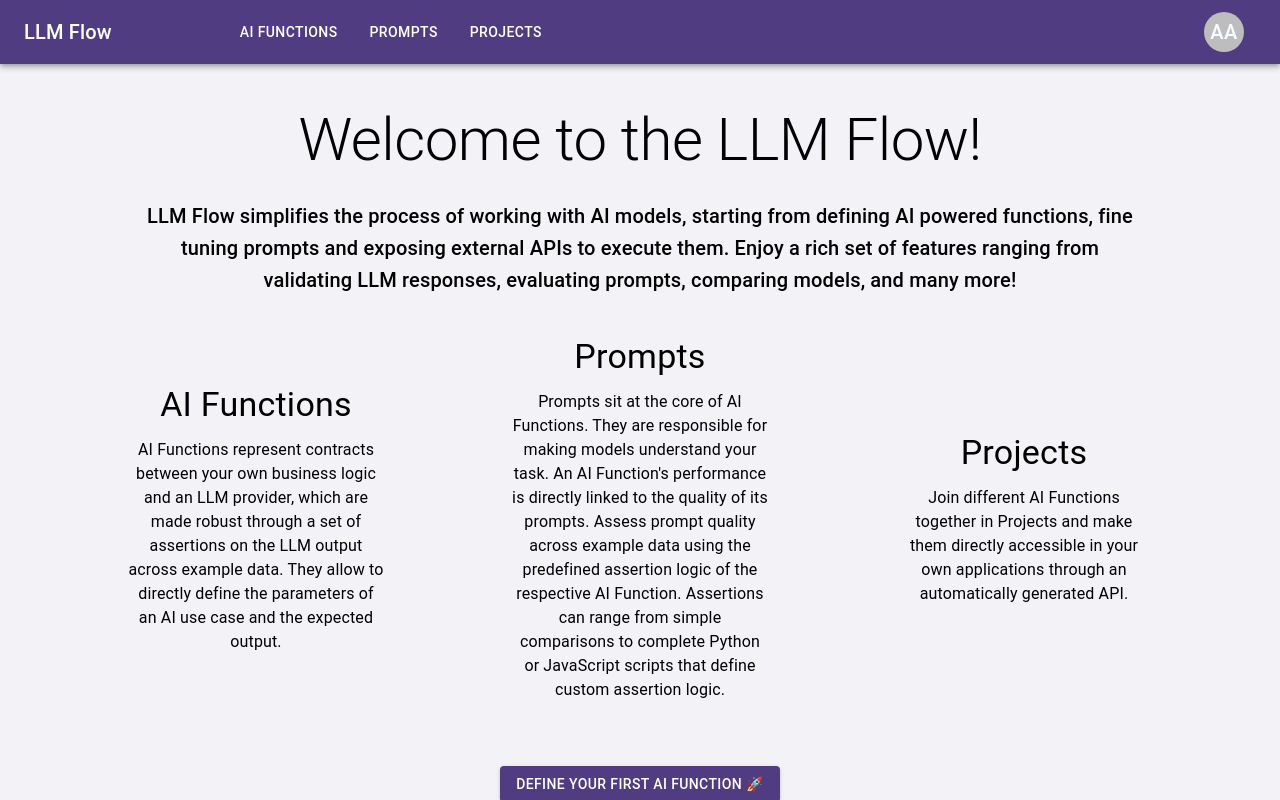
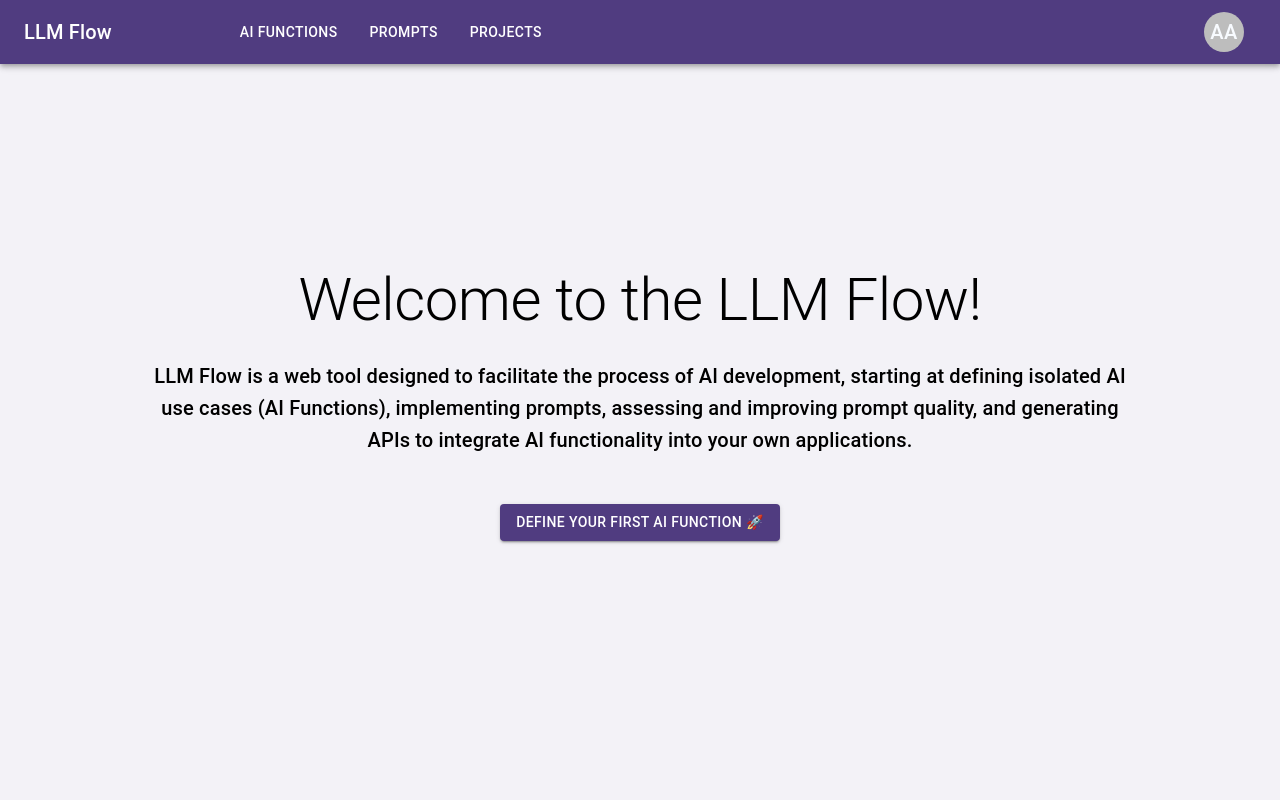
Before and after one commit to amir-mo1999/LLMFlow, a Next.js app in the folder client/: page / in a window 1280 px wide. Built offline with nearby package versions, Linux system fonts and the light colour scheme; no server answers.

Commit message:
updated welcome page

```diff
--- a/client/src/components/WelcomePage/WelcomePage.tsx
+++ b/client/src/components/WelcomePage/WelcomePage.tsx
@@ -6,59 +6,23 @@ const WelcomePage: React.FC = () => {
   return (
     <Box
       width="100%"
-      sx={{ display: "flex", flexDirection: "column", alignItems: "center", paddingTop: 5 }}
+      sx={{ display: "flex", flexDirection: "column", alignItems: "center", paddingTop: 25 }}
     >
       <Typography variant="h2" sx={{ mb: 3 }}>
         Welcome to the LLM Flow!
       </Typography>
-      <Typography variant="h6" align="center" sx={{ mb: 5, width: 1000 }}>
-        LLM Flow simplifies the process of working with AI models, starting from defining AI powered
-        functions, fine tuning prompts and exposing external APIs to execute them. Enjoy a rich set
-        of features ranging from validating LLM responses, evaluating prompts, comparing models, and
-        many more!
+      <Typography variant="h6" align="center" sx={{ width: 1000 }}>
+        LLM Flow is a web tool designed to facilitate the process of AI development, starting at
+        defining isolated AI use cases (AI Functions), implementing prompts, assessing and improving
+        prompt quality, and generating APIs to integrate AI functionality into your own
+        applications.
       </Typography>
       <Box
         display="flex"
         sx={{ width: "100%", justifyContent: "space-evenly", alignItems: "center" }}
-      >
-        <Box width="20%">
-          <Typography variant="h4" align="center" gutterBottom>
-            AI Functions
-          </Typography>
-          <Typography align="center" variant="body1">
-            {/* Placeholder text */}
-            AI Functions represent contracts between your own business logic and an LLM provider,
-            which are made robust through a set of assertions on the LLM output across example data.
-            They allow to directly define the parameters of an AI use case and the expected output.
-          </Typography>
-        </Box>
-        <Box width="20%">
-          <Typography variant="h4" align="center" gutterBottom>
-            Prompts
-          </Typography>
-          <Typography variant="body1" align="center">
-            {/* Placeholder text */}
-            Prompts sit at the core of AI Functions. They are responsible for making models
-            understand your task. An AI Function&apos;s performance is directly linked to the
-            quality of its prompts. Assess prompt quality across example data using the predefined
-            assertion logic of the respective AI Function. Assertions can range from simple
-            comparisons to complete Python or JavaScript scripts that define custom assertion logic.
-          </Typography>
-        </Box>
+      ></Box>
 
-        <Box width="20%">
-          <Typography variant="h4" align="center" gutterBottom>
-            Projects
-          </Typography>
-          <Typography variant="body1" align="center">
-            {/* Placeholder text */}
-            Join different AI Functions together in Projects and make them directly accessible in
-            your own applications through an automatically generated API.
-          </Typography>
-        </Box>
-      </Box>
-
-      <Box sx={{ display: "flex", marginTop: 8 }}>
+      <Box sx={{ display: "flex", marginTop: 6 }}>
         <Button variant="contained" color="primary" href="/ai-functions/create">
           Define your first AI Function 🚀
         </Button>
```
